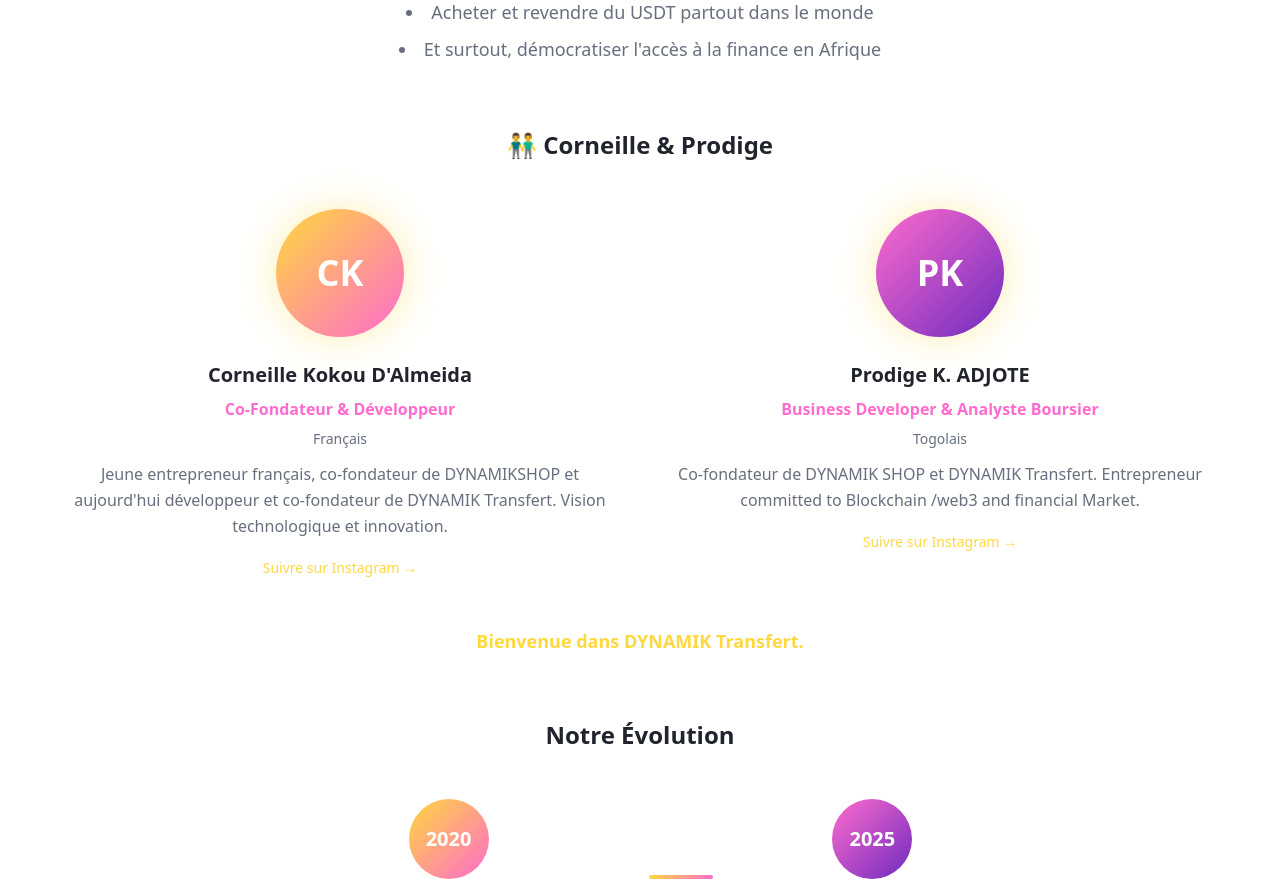
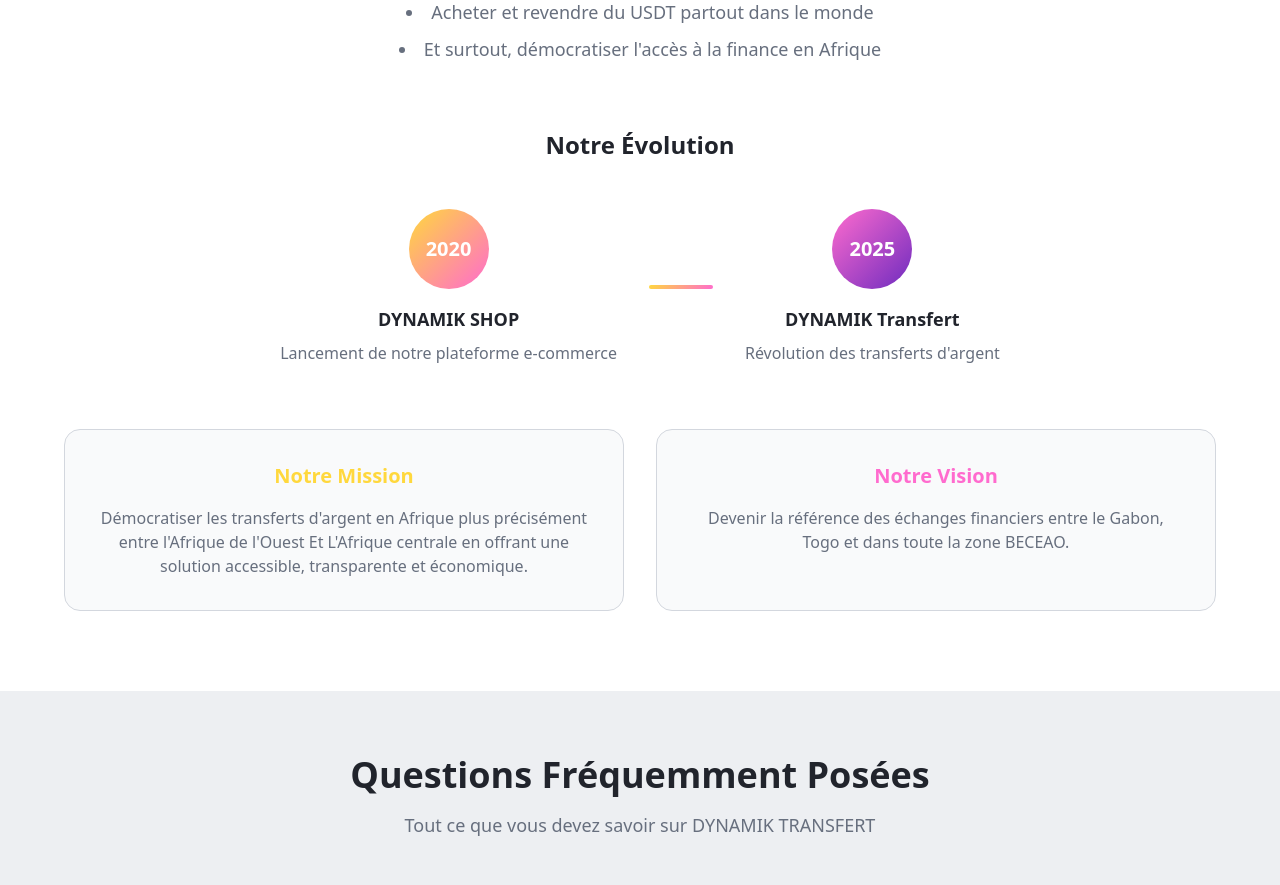
Before and after one commit to tradingprodige-star/dynamiktransfert, a React (Vite) app: page / in a window 1280 px wide. Shown: the part 4900-5785 px from the top of the page. Built offline with nearby package versions, Linux system fonts and the light colour scheme.

Commit message:
Remove Corneille & Prodige
Remove the "Corneille & Prodige" section from the About page.

```diff
--- a/src/components/AboutSection.tsx
+++ b/src/components/AboutSection.tsx
@@ -57,59 +57,6 @@ const AboutSection = () => {
             </div>
           </div>
 
-          {/* Fondateurs */}
-          <div className="mb-16">
-            <h3 className="text-2xl font-bold text-center mb-12 text-foreground">
-              👬 Corneille & Prodige
-            </h3>
-            <div className="grid md:grid-cols-2 gap-12">
-
-              {/* Corneille */}
-              <div className="text-center group hover-scale">
-                <div className="w-32 h-32 rounded-full bg-gradient-primary mx-auto mb-6 flex items-center justify-center text-white text-4xl font-bold shadow-glow">
-                  CK
-                </div>
-                <h4 className="text-xl font-bold mb-2 text-foreground">Corneille Kokou D'Almeida</h4>
-                <p className="text-accent font-semibold mb-2">Co-Fondateur & Développeur</p>
-                <p className="text-sm text-muted-foreground mb-3">Français</p>
-                <p className="text-muted-foreground leading-relaxed mb-4">
-                  Jeune entrepreneur français, co-fondateur de DYNAMIKSHOP et aujourd'hui
-                  développeur et co-fondateur de DYNAMIK Transfert. Vision technologique et innovation.
-                </p>
-                <button
-                  onClick={() => openInstagram('https://www.instagram.com/corneille_dald?igsh=Y2UyNnE3a3EyeHN3')}
-                  className="text-primary hover:text-accent transition-colors text-sm font-medium"
-                >
-                  Suivre sur Instagram →
-                </button>
-              </div>
-
-              {/* Prodige */}
-              <div className="text-center group hover-scale">
-                <div className="w-32 h-32 rounded-full bg-gradient-accent mx-auto mb-6 flex items-center justify-center text-white text-4xl font-bold shadow-glow">
-                  PK
-                </div>
-                <h4 className="text-xl font-bold mb-2 text-foreground">Prodige K. ADJOTE</h4>
-                <p className="text-accent font-semibold mb-2">Business Developer & Analyste Boursier</p>
-                <p className="text-sm text-muted-foreground mb-3">Togolais</p>
-                <p className="text-muted-foreground leading-relaxed mb-4">
-                  Co-fondateur de DYNAMIK SHOP et DYNAMIK Transfert. Entrepreneur committed to Blockchain /web3 and financial Market.
-                </p>
-                <button
-                  onClick={() => openInstagram('https://www.instagram.com/le_prodigieu?igsh=MXE1eTV4bXY3eTMxdw%3D%3D&utm_source=qr')}
-                  className="text-primary hover:text-accent transition-colors text-sm font-medium"
-                >
-                  Suivre sur Instagram →
-                </button>
-              </div>
-            </div>
-
-            <div className="text-center mt-12">
-              <p className="text-lg font-semibold text-primary">
-                Bienvenue dans DYNAMIK Transfert.
-              </p>
-            </div>
-          </div>
 
           {/* Timeline */}
           <div className="mb-16">
```
